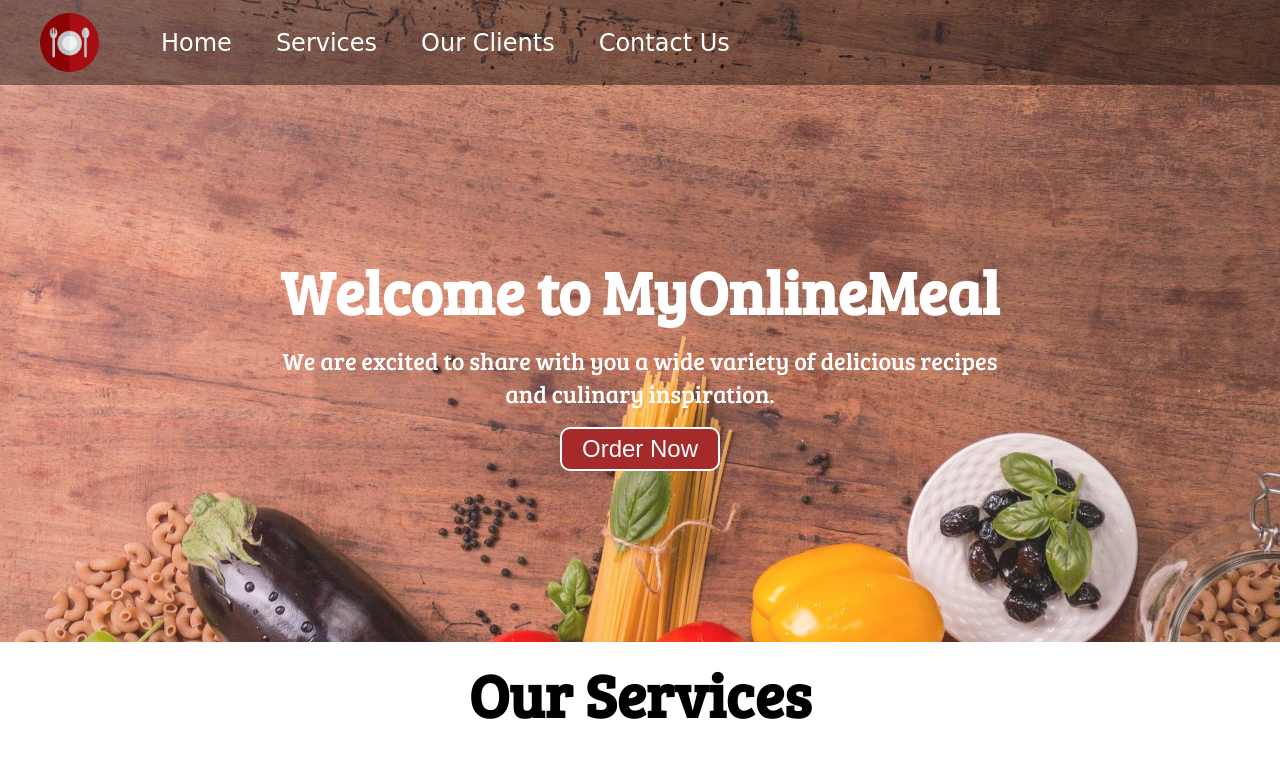
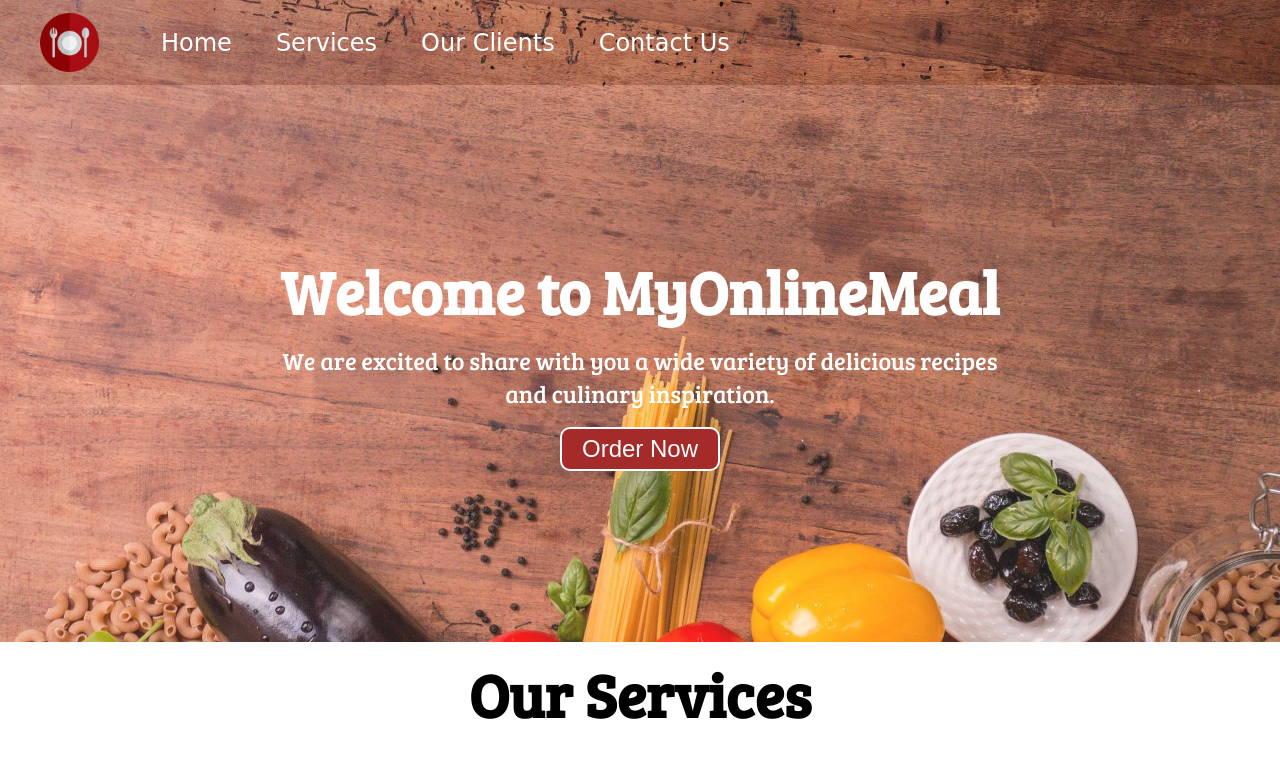
Before and after one commit to developer-shehzor/food-delivery-website, a plain HTML site: page index.html in a window 1280 px wide. Shown: the top 781 px of the page. Drawn offline with Linux system fonts and the light colour scheme.

Commit message:
Changed Navbar parent element's position from sticky to relative and its opacity to "1"

```diff
--- a/style.css
+++ b/style.css
@@ -17,7 +17,7 @@ html {
 #navbar {
     display: flex;
     align-items: center;
-    position: sticky;
+    position: relative;
     top: 0px;
 }
 
@@ -30,7 +30,7 @@ html {
     height: 100%;
     width: 100%;
     z-index: -1;
-    opacity: .4;
+    opacity: 1;
 }
 
 /* Logo and Image */
```
